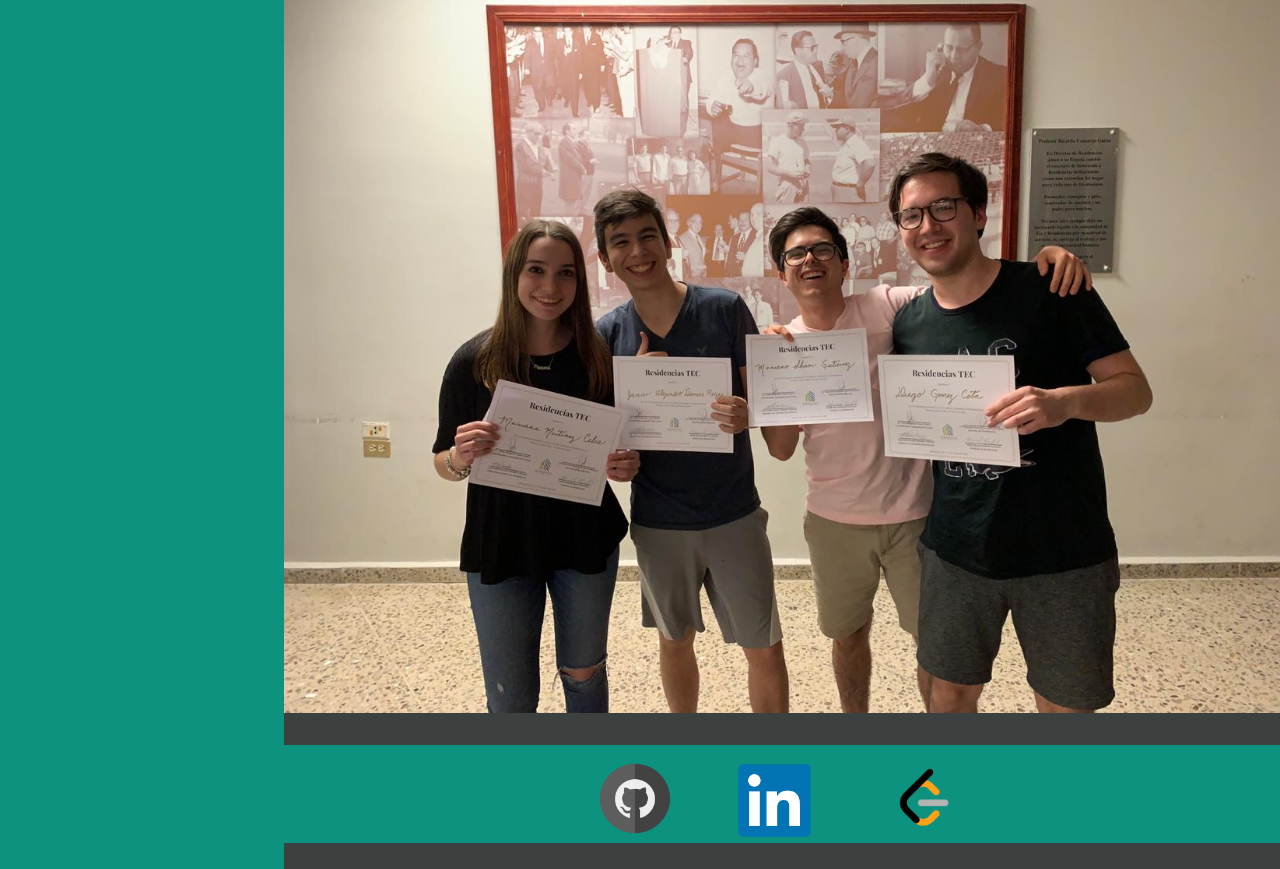
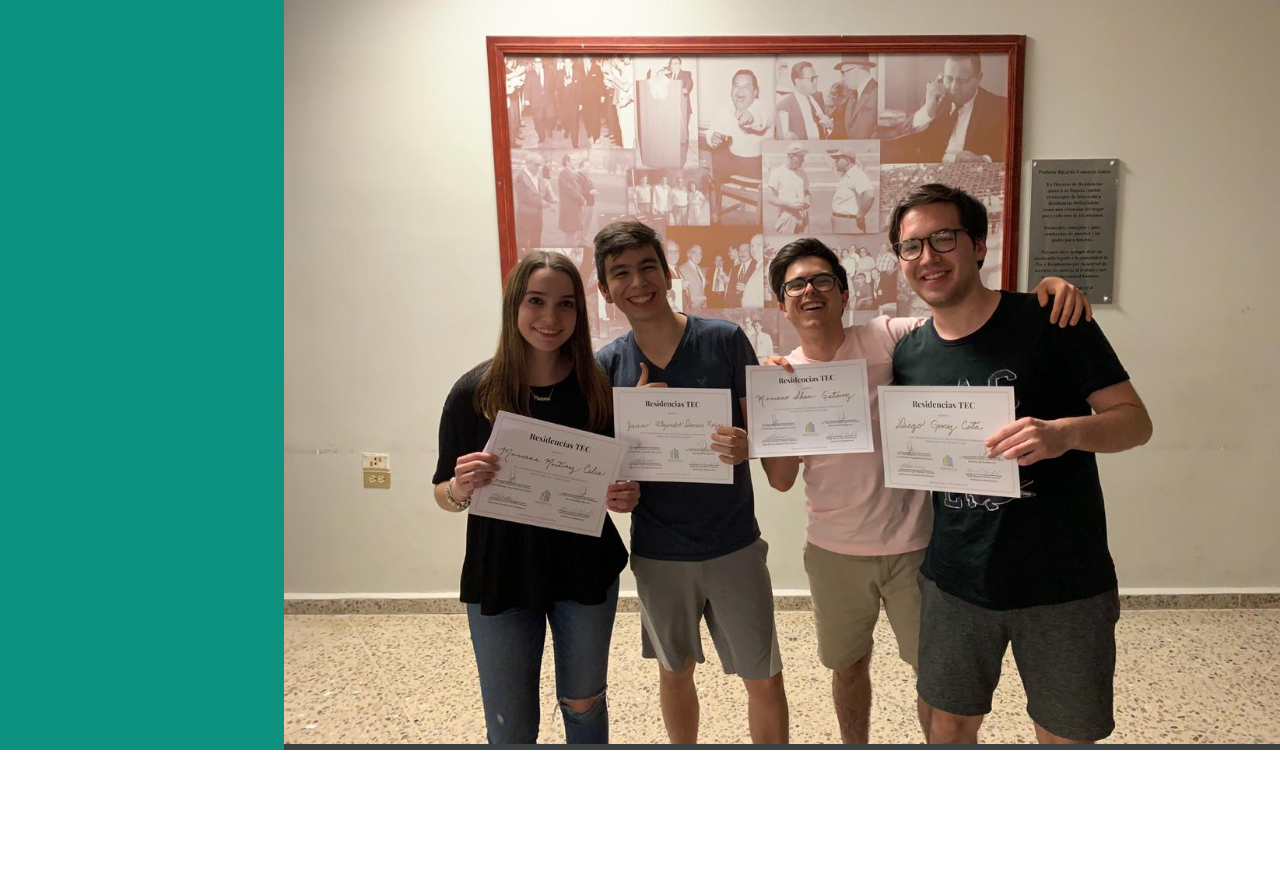
Before and after one commit to diegomezcota/MyHub, a React (Create React App) app: page / in a window 1280 px wide. Shown: the part 765-1634 px from the top of the page. After the commit the page ends 1515 px from the top, so only its background shows below. Built offline with nearby package versions, Linux system fonts and the light colour scheme.

Commit message:
this works

```diff
--- a/src/App.css
+++ b/src/App.css
@@ -27,6 +27,7 @@
 
 .socialMedia{
   margin: 0rem 2rem;
+  max-width: 100%;
 }
 
 .socialMedia:hover{
@@ -51,18 +52,19 @@ contenedores y se utiliza para dar transparencia y poner un fondo*/
 
 .feed {
   background-color: rgb(60, 65, 64);
-  width: 100%;
+  max-width: 100%;
   color: white;
   float: left;
 }
 
 .socialMediaBar {
-  width: 100%;
+  max-width: 100%;
   background-color: rgba(14, 146, 128);
 }
 
 .achievements{
   position: relative;
+  max-width: 100%
 }
 
 .an_achievementPhoto{
--- a/src/App.js
+++ b/src/App.js
@@ -18,11 +18,24 @@ function App() {
 
           <div className = "achievements">
               <br/>
+              <div className="an_achievementPhoto">
                 <img className = "an_achievementPhoto" src="./media/hackMTY.jpg"/>
+              </div>
               <br/> <br/>
+              <div className="an_achievementPhoto">
                 <img className = "an_achievementPhoto" src="./media/marianoChatbot.jpg"/>
               </div>
+          </div>
 
+
+        </div>
+
+      </header>
+
+    </div>
+  );
+}
+/*
 <div className = "socialMediaBar">
   <p>
     <a href="https://github.com/diegomezcota" src = "https://github.com/diegomezcota" target="_blank">
@@ -39,13 +52,6 @@ function App() {
 
   </p>
 </div>
-
-        </div>
-
-      </header>
-
-    </div>
-  );
-}
+*/
 
 export default App;
```
Lines whose indentation alone changed are shown as unchanged.
